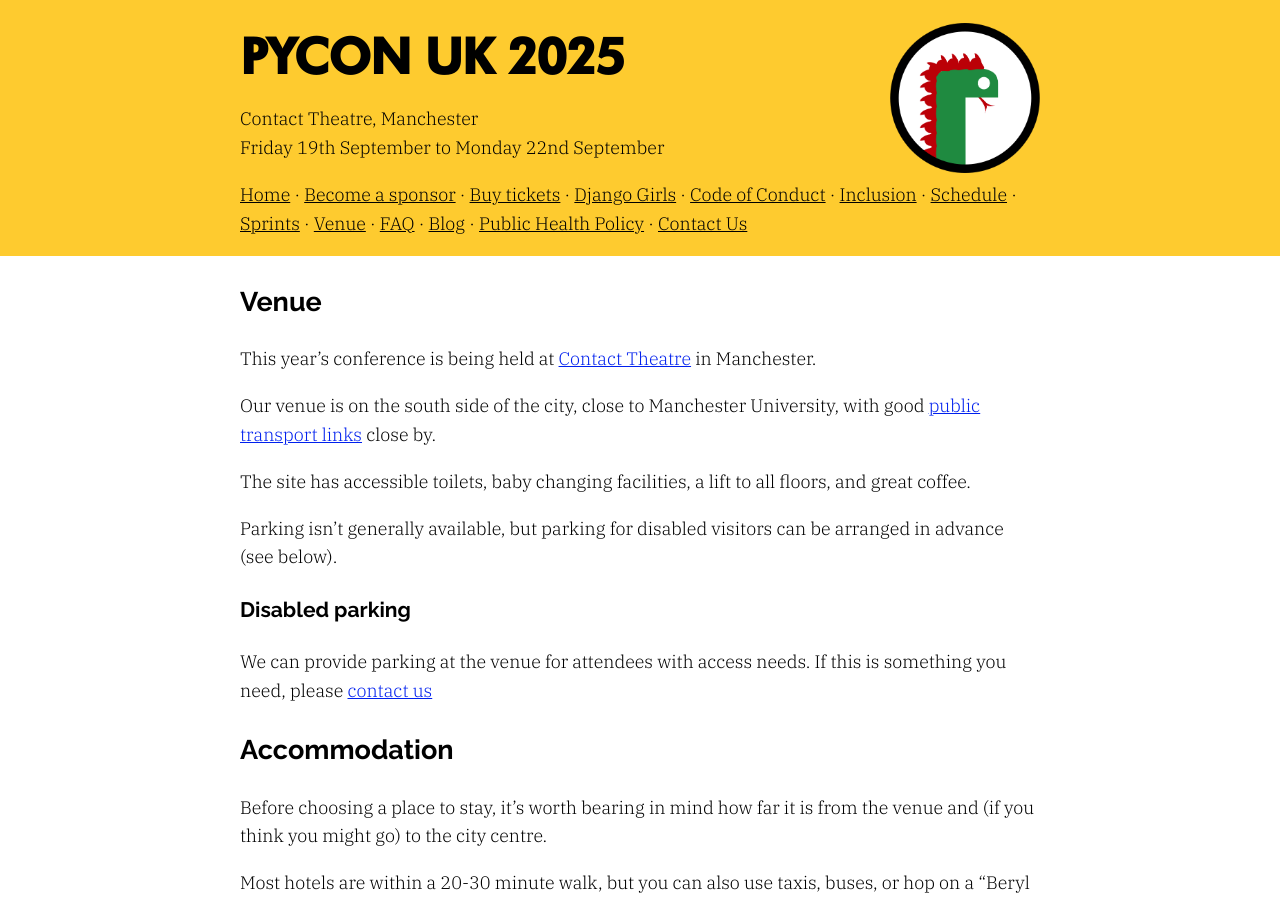
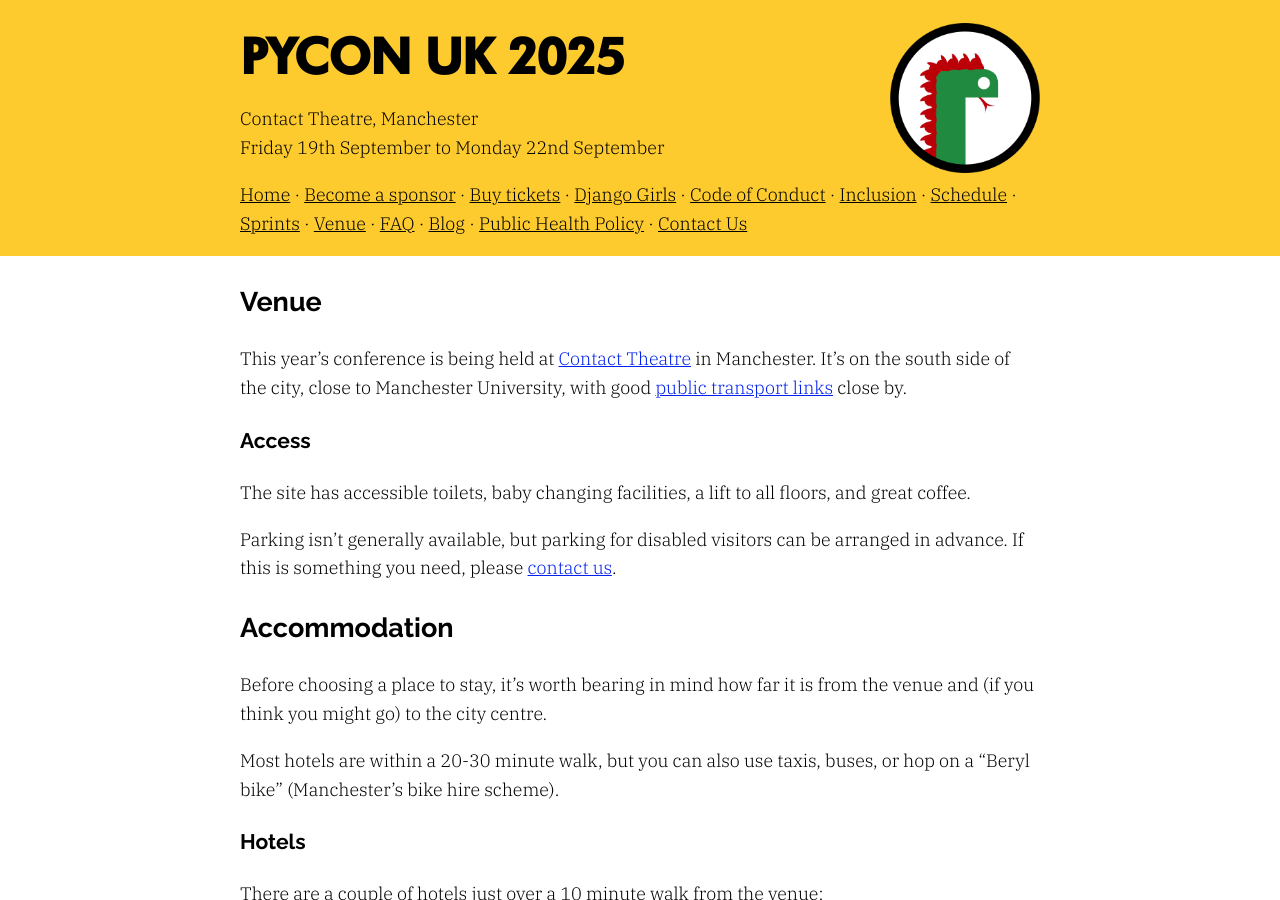
Before and after one commit to gma/2025.pyconuk.org, a Jekyll site: the page built from src/venue.md, in a window 1280 px wide and 900 px high. Built offline with Jekyll 4.4.1, drawn with Linux system fonts in a browser that asks for light colours.

Commit message:
Add Access heading to Venue page
I didin't think the Disabled Parking heading made much sense any more,
given that the detailed instructions have been removed. It feels better
to group all access related info together.

```diff
--- a/src/venue.md
+++ b/src/venue.md
@@ -5,17 +5,14 @@ title: Venue
 
 {% assign links = site.data.links.html.long %}
 
-This year's conference is being held at {{ links.contactmcr }} in Manchester.
+This year's conference is being held at {{ links.contactmcr }} in Manchester. It's on the south side of the city, close to Manchester University, with good [public transport links](https://contactmcr.com/visit/getting-here) close by.
 
-Our venue is on the south side of the city, close to Manchester University, with good [public transport links](https://contactmcr.com/visit/getting-here) close by.
+
+### Access
 
 The site has accessible toilets, baby changing facilities, a lift to all floors, and great coffee.
 
-Parking isn't generally available, but parking for disabled visitors can be arranged in advance (see below).
-
-### Disabled parking
-
-We can provide parking at the venue for attendees with access needs. If this is something you need, please [contact us](https://2025.pyconuk.org/contact/)
+Parking isn't generally available, but parking for disabled visitors can be arranged in advance. If this is something you need, please [contact us](https://2025.pyconuk.org/contact/).
 
 ## Accommodation
 
```
